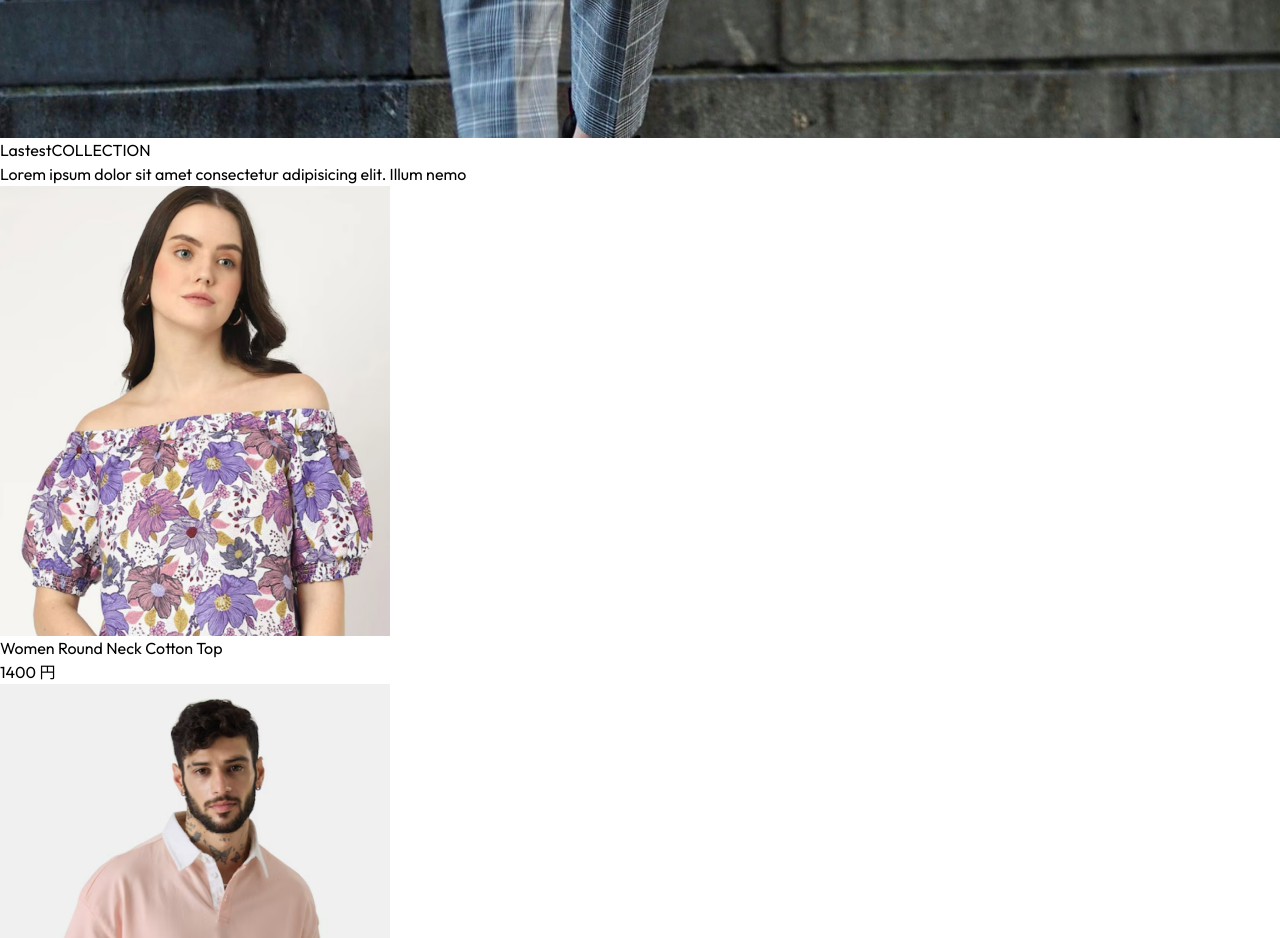
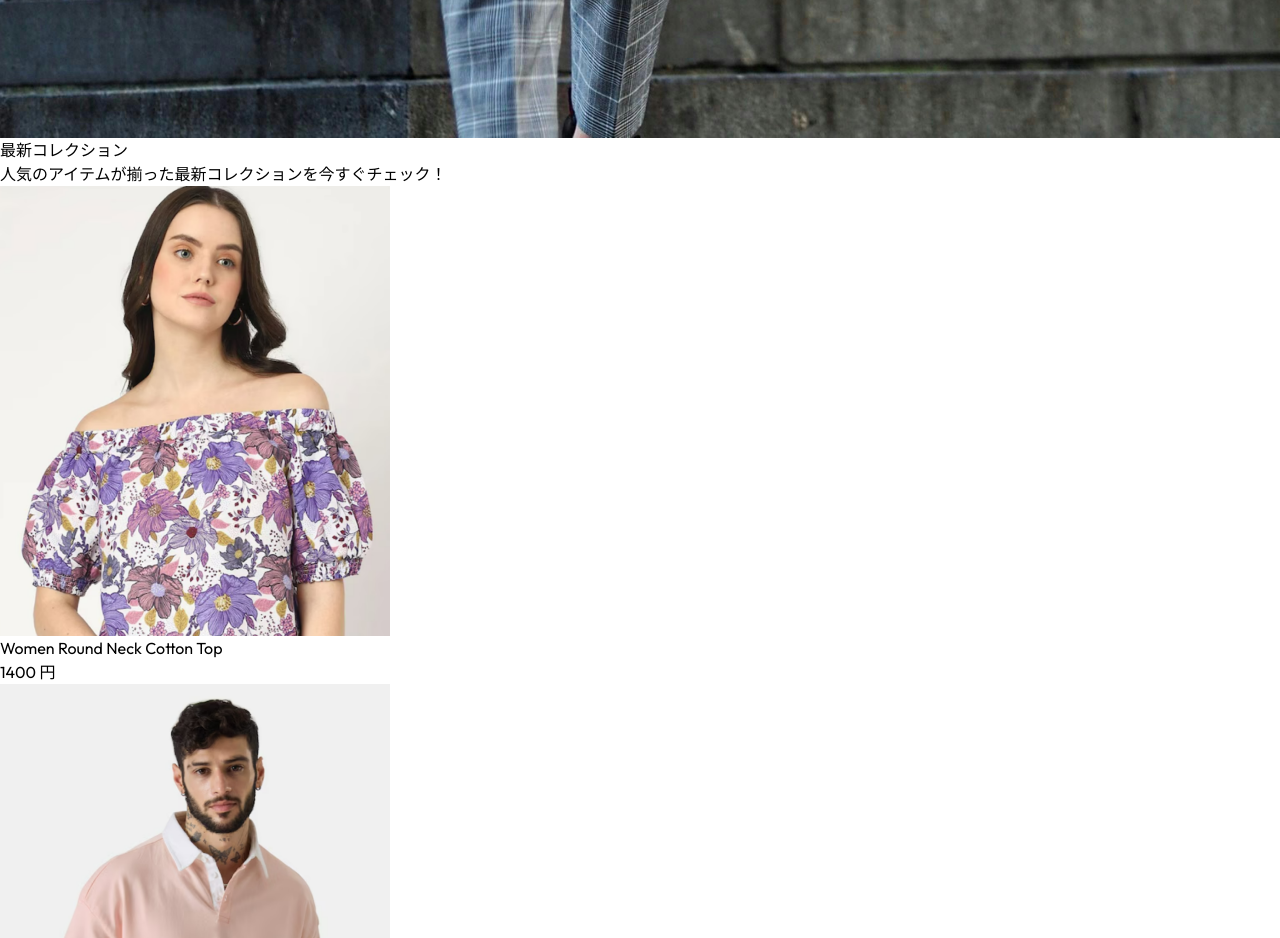
Before and after one commit to gurungnavin/cgfashion, a React (Vite) app in the folder frontend/: page / in a window 1280 px wide. Shown: the part 2220-3158 px from the top of the page. Built offline with nearby package versions, Linux system fonts and the light colour scheme; a web font is replaced by a local one.

Commit message:
lastest collection

```diff
--- a/frontend/src/components/LatestCollection.jsx
+++ b/frontend/src/components/LatestCollection.jsx
@@ -15,9 +15,9 @@ const LatestCollection = () => {
   return (
     <div className="my-10">
       <div className="text-center py-8 text-3xl">
-        <Title text1={"Lastest"} text2={"COLLECTION"} />
+        <Title text1={"最新"} text2={"コレクション"} />
         <p className="w-3/4 m-auto text-xs sm:text-sm md:text-base text-gray-600">
-          Lorem ipsum dolor sit amet consectetur adipisicing elit. Illum nemo
+        人気のアイテムが揃った最新コレクションを今すぐチェック！
         </p>
       </div>
       {/* Rendering Products */}
```
